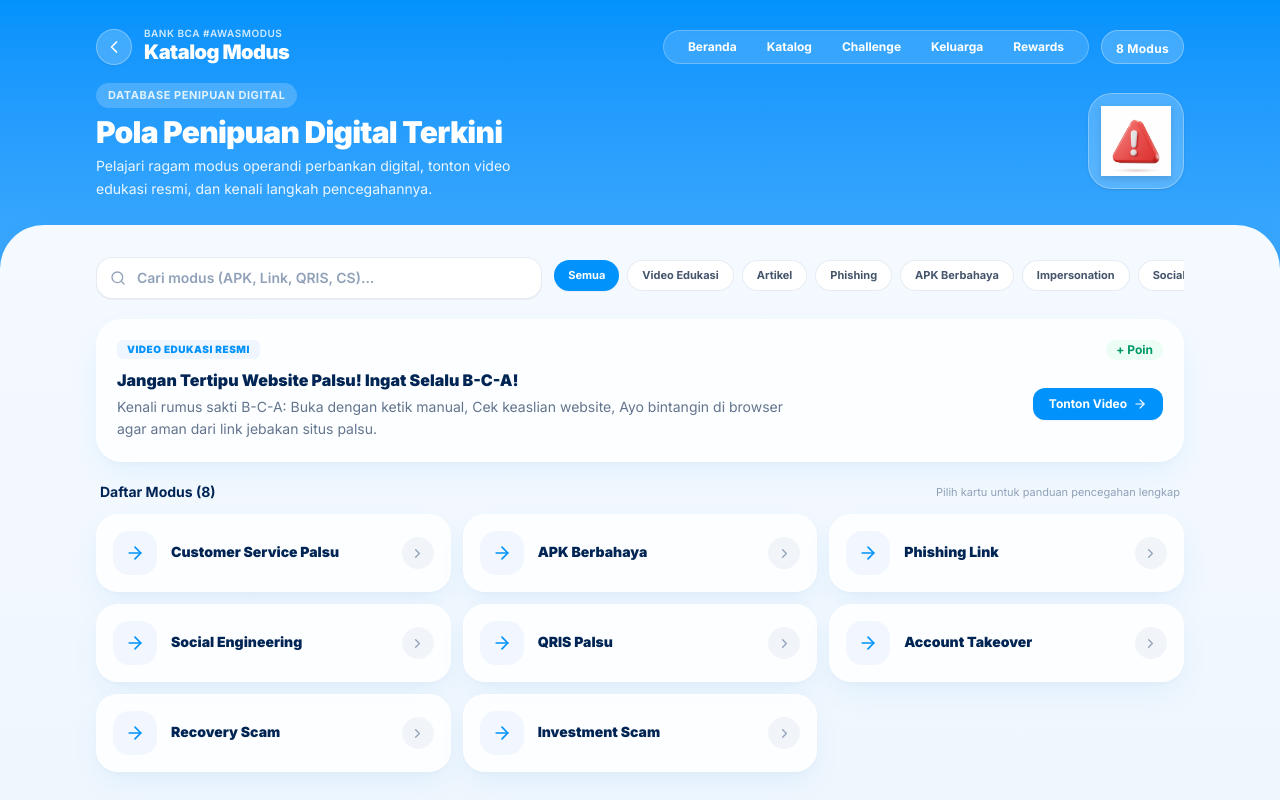
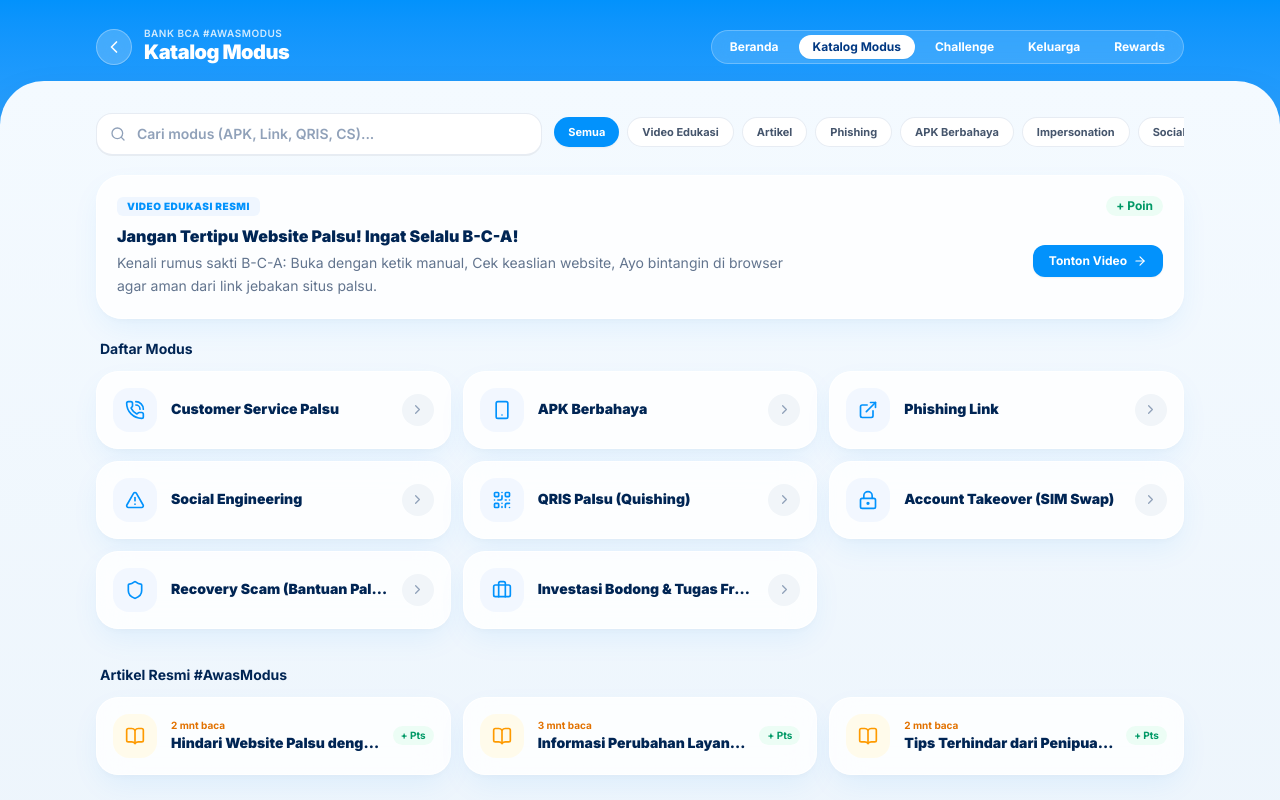
Before and after one commit to ryzmo/kenalimodus, a Next.js app: page /modus in a window 1280 px wide. Shown: the top 800 px of the page. Built offline with nearby package versions, Linux system fonts and the light colour scheme.

Commit message:
feat: add dynamic active state to desktop navbar and enhance modus card layout with category tags

```diff
--- a/src/components/AppHeader.jsx
+++ b/src/components/AppHeader.jsx
@@ -1,4 +1,5 @@
 import Link from "next/link"
+import { useRouter } from "next/router"
 import Icon from "./Icon"
 
 export default function AppHeader({
@@ -8,6 +9,16 @@ export default function AppHeader({
   backHref = "/",
   rightElement = null
 }) {
+  const router = useRouter()
+
+  const navItems = [
+    { href: "/", label: "Beranda" },
+    { href: "/modus", label: "Katalog Modus" },
+    { href: "/challenge", label: "Challenge" },
+    { href: "/keluarga", label: "Keluarga" },
+    { href: "/rewards", label: "Rewards" }
+  ]
+
   return (
     <header className="w-full max-w-6xl mx-auto px-5 sm:px-8 pt-5 md:pt-7 pb-2 flex items-center justify-between text-white z-20">
       <div className="flex items-center gap-3">
@@ -33,23 +44,24 @@ export default function AppHeader({
       </div>
 
       <div className="flex items-center gap-3">
-        {/* Desktop Quick Nav */}
-        <nav className="hidden md:flex items-center gap-1.5 bg-white/15 backdrop-blur-md rounded-full px-3 py-1 border border-white/25">
-          <Link href="/" className="px-3 py-1 rounded-full text-xs font-bold text-white hover:bg-white/20 transition">
-            Beranda
-          </Link>
-          <Link href="/modus" className="px-3 py-1 rounded-full text-xs font-bold text-white hover:bg-white/20 transition">
-            Katalog
-          </Link>
-          <Link href="/challenge" className="px-3 py-1 rounded-full text-xs font-bold text-white hover:bg-white/20 transition">
-            Challenge
-          </Link>
-          <Link href="/keluarga" className="px-3 py-1 rounded-full text-xs font-bold text-white hover:bg-white/20 transition">
-            Keluarga
-          </Link>
-          <Link href="/rewards" className="px-3 py-1 rounded-full text-xs font-bold text-white hover:bg-white/20 transition">
-            Rewards
-          </Link>
+        {/* Desktop Quick Nav with Active State */}
+        <nav className="hidden md:flex items-center gap-1.5 bg-white/15 backdrop-blur-md rounded-full p-1 border border-white/25">
+          {navItems.map((item) => {
+            const isActive = router.pathname === item.href
+            return (
+              <Link
+                key={item.href}
+                href={item.href}
+                className={`px-3.5 py-1 rounded-full text-xs font-bold transition duration-150 ${
+                  isActive
+                    ? "bg-white text-[#003882] shadow-2xs"
+                    : "text-white hover:bg-white/20"
+                }`}
+              >
+                {item.label}
+              </Link>
+            )
+          })}
         </nav>
 
         {rightElement && <div>{rightElement}</div>}
--- a/src/data/modusData.js
+++ b/src/data/modusData.js
@@ -12,68 +12,116 @@ export const MODUS_CATEGORIES = [
 
 export const MODUS_LIST = [
   {
-    id: "cs-palsu-wa",
-    category: "Impersonation",
-    title: "Customer Service Palsu",
-    description: "Penipu menyamar sebagai customer service melalui WhatsApp atau telepon.",
-    icon: "📞",
-    difficulty: "Sulit"
-  },
-  {
-    id: "apk-berbahaya",
-    category: "APK Berbahaya",
-    title: "APK Berbahaya",
-    description: "File APK dikirim dengan berbagai alasan seperti undangan, resi, atau tilang.",
-    icon: "📱",
-    difficulty: "Sulit"
-  },
-  {
-    id: "phishing-link",
-    category: "Phishing",
-    title: "Phishing Link",
-    description: "Tautan palsu digunakan untuk mengarahkan korban ke halaman atau layanan tiruan.",
-    icon: "🔗",
-    difficulty: "Sulit"
-  },
-  {
-    id: "social-engineering",
-    category: "Social Engineering",
-    title: "Social Engineering",
-    description: "Pelaku memanfaatkan tekanan, urgensi, atau manipulasi psikologis untuk memperoleh informasi atau tindakan korban.",
-    icon: "🧠",
-    difficulty: "Sangat Sulit"
-  },
-  {
-    id: "qris-palsu",
-    category: "Quishing (QRIS)",
-    title: "QRIS Palsu",
-    description: "QRIS dimanipulasi atau diganti sehingga pembayaran masuk ke rekening penerima yang tidak semestinya.",
-    icon: "▦",
-    difficulty: "Sulit"
-  },
-  {
-    id: "account-takeover",
-    category: "Account Takeover",
-    title: "Account Takeover",
-    description: "Pelaku mengambil alih akun korban melalui kombinasi manipulasi, kredensial, atau akses perangkat.",
-    icon: "🔐",
-    difficulty: "Sangat Sulit"
-  },
-  {
-    id: "recovery-scam",
-    category: "Recovery Scam",
-    title: "Recovery Scam",
-    description: "Pelaku menawarkan bantuan palsu untuk mengembalikan dana atau akun yang sebelumnya bermasalah.",
-    icon: "🛡️",
-    difficulty: "Sangat Sulit"
-  },
-  {
-    id: "investment-scam",
-    category: "Investment Scam",
-    title: "Investment Scam",
-    description: "Pelaku menggunakan identitas perusahaan, komunitas, atau peluang investasi untuk meyakinkan korban.",
-    icon: "💰",
-    difficulty: "Sangat Sulit"
+    "id": "cs-palsu-wa",
+    "category": "Impersonation",
+    "title": "Customer Service Palsu",
+    "description": "Penipu menyamar sebagai haloBCA via nomor WhatsApp acak atau telepon tak resmi meminta verifikasi.",
+    "icon": "PhoneCall",
+    "difficulty": "Sulit",
+    "traits": [
+      "Nomor tidak terverifikasi (tanpa centang hijau resmi BCA).",
+      "Meminta kode OTP 6-digit atau PIN m-BCA dengan alasan pembaruan sistem.",
+      "Mendesak korban agar segera melakukan konfirmasi pembatalan transaksi."
+    ],
+    "prevention": "Halo BCA resmi hanya diakses via 1500888 atau app haloBCA. Petugas resmi TIDAK PERNAH meminta OTP, PIN, atau CVV."
+  },
+  {
+    "id": "apk-berbahaya",
+    "category": "APK Berbahaya",
+    "title": "APK Berbahaya",
+    "description": "File instalasi .apk disamarkan sebagai surat undangan pernikahan, resi kurir, atau tilang elektronik.",
+    "icon": "Smartphone",
+    "difficulty": "Sulit",
+    "traits": [
+      "File berekstensi .apk dikirim melalui chat WhatsApp atau Telegram.",
+      "Meminta izin akses SMS dan notifikasi saat diinstal.",
+      "Membaca SMS OTP secara diam-diam untuk membobol akun perbankan."
+    ],
+    "prevention": "Jangan pernah klik atau buka file .apk dari chat. Matikan izin instalasi aplikasi tidak dikenal di pengaturan HP."
+  },
+  {
+    "id": "phishing-link",
+    "category": "Phishing",
+    "title": "Phishing Link",
+    "description": "Tautan web palsu yang menyerupai internet banking resmi KlikBCA untuk mencuri kredensial login.",
+    "icon": "ExternalLink",
+    "difficulty": "Sulit",
+    "traits": [
+      "Alamat URL salah/typo (misal: klik-bca-login.com, bca-info.id).",
+      "Sering dipromosikan lewat Google Ads atau SMS blast.",
+      "Halaman meminta username, PIN, dan kode respon KeyBCA sekaligus."
+    ],
+    "prevention": "Terapkan mantra B-C-A: Buka dengan ketik manual bca.co.id, Cek keaslian SSL gembok hijau, dan Ayo bintangin/bookmark."
+  },
+  {
+    "id": "social-engineering",
+    "category": "Social Engineering",
+    "title": "Social Engineering",
+    "description": "Pelaku memanipulasi emosi, rasa panik, atau iming-iming hadiah agar korban bertindak tanpa berpikir jernih.",
+    "icon": "AlertTriangle",
+    "difficulty": "Sangat Sulit",
+    "traits": [
+      "Menciptakan kondisi darurat palsu (keluarga kecelakaan, rekening diblokir).",
+      "Menuntut tindakan cepat dalam hitungan menit agar korban panik.",
+      "Memandu transfer uang ke virtual account atau e-wallet penipu."
+    ],
+    "prevention": "Tarik napas, jangan panik. Tutup telepon dan hubungi kerabat atau bank melalui kanal resmi independen."
+  },
+  {
+    "id": "qris-palsu",
+    "category": "Quishing (QRIS)",
+    "title": "QRIS Palsu (Quishing)",
+    "description": "Stiker QRIS merchant resmi ditimpa stiker palsu sehingga pembayaran masuk ke rekening pelaku.",
+    "icon": "QrCode",
+    "difficulty": "Sulit",
+    "traits": [
+      "Stiker QRIS terlihat bertumpuk atau mencurigakan di meja kasir.",
+      "Nama merchant yang muncul di layar pembayaran berbeda dengan nama toko.",
+      "Sering ditempel di kotak amal, rumah ibadah, atau kasir tanpa pengawasan."
+    ],
+    "prevention": "Selalu cocokkan nama merchant di layar ponsel dengan nama toko fisik sebelum menekan konfirmasi bayar."
+  },
+  {
+    "id": "account-takeover",
+    "category": "Account Takeover",
+    "title": "Account Takeover (SIM Swap)",
+    "description": "Pelaku mengambil alih kartu SIM atau nomor ponsel korban untuk membajak verifikasi SMS OTP.",
+    "icon": "LockKeyhole",
+    "difficulty": "Sangat Sulit",
+    "traits": [
+      "Ponsel tiba-tiba kehilangan sinyal secara permanen di area biasanya normal.",
+      "Muncul notifikasi login atau perubahan password email dan m-banking.",
+      "Pelaku memanfaatkan KTP palsu untuk menduplikasi SIM card di gerai operator."
+    ],
+    "prevention": "Bila nomor mendadak hilang sinyal tanpa sebab, segera hubungi operator seluler dan blokir rekening bank sementara."
+  },
+  {
+    "id": "recovery-scam",
+    "category": "Recovery Scam",
+    "title": "Recovery Scam (Bantuan Palsu)",
+    "description": "Pelaku mengaku sebagai tim investigasi atau hacker putih yang bisa mengembalikan dana korban penipuan.",
+    "icon": "Shield",
+    "difficulty": "Sangat Sulit",
+    "traits": [
+      "Menghubungi korban yang baru saja curhat kehilangan uang di media sosial.",
+      "Menjanjikan dana kembali 100% dengan syarat membayar uang jasa/admin di awal.",
+      "Menggunakan testimoni palsu dan akun rekayasa."
+    ],
+    "prevention": "Tidak ada pihak selain penegak hukum dan bank resmi yang dapat memproses tindak lanjut penipuan. Jangan bayar biaya recovery."
+  },
+  {
+    "id": "investment-scam",
+    "category": "Investment Scam",
+    "title": "Investasi Bodong & Tugas Freelance",
+    "description": "Penipuan berbasis imbal hasil tidak masuk akal atau misi harian menyukai video yang berakhir deposit fiktif.",
+    "icon": "Briefcase",
+    "difficulty": "Sangat Sulit",
+    "traits": [
+      "Menjanjikan return profit tinggi tanpa risiko dalam waktu singkat.",
+      "Mengundang korban ke grup Telegram tertutup dengan admin yang persuasif.",
+      "Awalnya memberi komisi kecil, lalu menuntut deposit jutaan rupiah yang tidak bisa ditarik."
+    ],
+    "prevention": "Cek legalitas platform di situs resmi OJK (ojk.go.id). Ingat prinsip 2L: Legal dan Logis."
   }
 ];
 // Pool lengkap 10 Skenario Dunia Nyata
--- a/src/pages/index.js
+++ b/src/pages/index.js
@@ -150,20 +150,20 @@ export default function Home() {
 
           {/* Desktop Navigation Links & Mobile Bell Button */}
           <div className="flex items-center gap-3">
-            <nav className="hidden md:flex items-center gap-2 bg-white/15 backdrop-blur-md rounded-full px-3 py-1.5 border border-white/25">
-              <Link href="/" className="px-3 py-1 rounded-full text-xs font-bold bg-white text-[#003882] shadow-2xs">
+            <nav className="hidden md:flex items-center gap-1.5 bg-white/15 backdrop-blur-md rounded-full p-1 border border-white/25">
+              <Link href="/" className="px-3.5 py-1 rounded-full text-xs font-bold bg-white text-[#003882] shadow-2xs">
                 Beranda
               </Link>
-              <Link href="/modus" className="px-3 py-1 rounded-full text-xs font-bold text-white hover:bg-white/20 transition">
+              <Link href="/modus" className="px-3.5 py-1 rounded-full text-xs font-bold text-white hover:bg-white/20 transition">
                 Katalog Modus
               </Link>
-              <Link href="/challenge" className="px-3 py-1 rounded-full text-xs font-bold text-white hover:bg-white/20 transition">
-                2-Min Test
+              <Link href="/challenge" className="px-3.5 py-1 rounded-full text-xs font-bold text-white hover:bg-white/20 transition">
+                Challenge
               </Link>
-              <Link href="/keluarga" className="px-3 py-1 rounded-full text-xs font-bold text-white hover:bg-white/20 transition">
+              <Link href="/keluarga" className="px-3.5 py-1 rounded-full text-xs font-bold text-white hover:bg-white/20 transition">
                 Keluarga
               </Link>
-              <Link href="/rewards" className="px-3 py-1 rounded-full text-xs font-bold text-white hover:bg-white/20 transition">
+              <Link href="/rewards" className="px-3.5 py-1 rounded-full text-xs font-bold text-white hover:bg-white/20 transition">
                 Rewards
               </Link>
             </nav>
@@ -211,9 +211,7 @@ export default function Home() {
                   {safeScore}
                 </span>
                 <span className="text-sm md:text-base font-bold text-white/80">/100</span>
-                <span className="hidden sm:inline-block ml-3 px-3 py-1 rounded-full bg-white/20 text-xs font-bold text-sky-100 backdrop-blur-xs">
-                  {safeScore >= 80 ? "🛡️ Sangat Waspada" : safeScore >= 60 ? "⚡ Cukup Siap" : "⚠️ Butuh Latihan"}
-                </span>
+
               </div>
 
               {/* Progress Slider Pill */}
@@ -237,7 +235,6 @@ export default function Home() {
                   href="/challenge"
                   className="inline-flex items-center gap-2 rounded-2xl bg-white px-5 py-2.5 text-xs font-black text-[#003882] shadow-md hover:bg-slate-50 transition active:scale-95"
                 >
-                  <Icon name="Zap" size={15} />
                   <span>Mulai Challenge 2-Menit</span>
                 </Link>
                 <Link
@@ -269,9 +266,6 @@ export default function Home() {
             {/* 1. EMERGENCY SCAM CALLOUT */}
             <section className="glass-card rounded-[26px] p-4 flex items-center justify-between gap-4 shadow-soft border border-white/90">
               <div className="flex items-center gap-3.5">
-                <div className="h-11 w-11 rounded-2xl bg-red-50 text-red-600 flex items-center justify-center border border-red-100 shrink-0">
-                  <Icon name="AlertTriangle" size={20} />
-                </div>
                 <div>
                   <div className="flex items-center gap-2">
                     <span className="text-xs sm:text-sm font-black text-[#002554]">
@@ -282,7 +276,7 @@ export default function Home() {
                     </span>
                   </div>
                   <div className="text-[11px] sm:text-xs text-slate-500 font-medium leading-tight mt-0.5">
-                    Hubungi resmi Halo BCA sekarang jika mencurigai adanya transaksi tidak dikenal atau pemblokiran rekening.
+                    Segera hubungi Halo BCA jika ada transaksi mencurigakan atau rekening terblokir.
                   </div>
                 </div>
               </div>
@@ -326,9 +320,6 @@ export default function Home() {
                     <div className="mt-4">
                       <div className="text-xs sm:text-sm font-black text-[#002554] leading-tight">
                         {service.title}
-                      </div>
-                      <div className="text-[10px] sm:text-[11px] text-slate-400 font-medium mt-0.5">
-                        {service.sub}
                       </div>
                     </div>
                   </Link>
@@ -395,7 +386,7 @@ export default function Home() {
                       className="flex h-9 items-center gap-1.5 rounded-xl bg-[#0292fc] px-4 text-xs font-bold text-white shadow-xs hover:bg-[#007ad6] active:scale-95 transition"
                     >
                       <Icon name="Send" size={13} />
-                      <span>Kirim</span>
+
                     </a>
                     <button
                       type="button"
--- a/src/pages/modus.js
+++ b/src/pages/modus.js
@@ -76,39 +76,12 @@ export default function ModusPage() {
           subtitle="Bank BCA #AwasModus"
           showBack={true}
           backHref="/"
-          rightElement={
-            <div className="rounded-full bg-white/20 backdrop-blur-md px-3.5 py-1 border border-white/30 text-right">
-              <span className="text-xs font-bold text-white tracking-wide">
-                {MODUS_LIST.length} Modus
-              </span>
-            </div>
-          }
+
         />
+        <section className="w-full max-w-6xl mx-auto px-5 sm:px-8 pt-2 text-white">
+          <div className="flex items-center justify-between gap-4">
 
-        {/* Hero Banner in Sky Blue Header Area */}
-        <section className="w-full max-w-6xl mx-auto px-5 sm:px-8 pt-2 pb-6 text-white">
-          <div className="flex items-center justify-between gap-4">
-            <div className="max-w-md">
-              <span className="inline-block rounded-full bg-white/20 px-3 py-1 text-[11px] font-bold tracking-wider text-sky-100 uppercase backdrop-blur-xs">
-                Database Penipuan Digital
-              </span>
-              <h2 className="text-2xl md:text-3xl font-black text-white mt-1.5 leading-tight tracking-tight">
-                Pola Penipuan Digital Terkini
-              </h2>
-              <p className="text-xs sm:text-sm text-white/90 mt-1 max-w-lg leading-relaxed">
-                Pelajari ragam modus operandi perbankan digital, tonton video edukasi resmi, dan kenali langkah pencegahannya.
-              </p>
-            </div>
 
-            <div className="hidden sm:flex h-20 w-20 md:h-24 md:w-24 shrink-0 rounded-3xl bg-white/20 backdrop-blur-md border border-white/30 items-center justify-center p-3 shadow-sm">
-              <Image
-                src="/3d-alert-icon.png"
-                alt="Waspada Modus"
-                width={70}
-                height={70}
-                className="object-contain drop-shadow-md"
-              />
-            </div>
           </div>
         </section>
 
@@ -150,8 +123,8 @@ export default function ModusPage() {
                       type="button"
                       onClick={() => setSelectedCategory(category)}
                       className={`shrink-0 rounded-full px-3.5 py-1.5 text-[11px] font-bold transition ${active
-                          ? "bg-[#0292fc] text-white shadow-xs"
-                          : "bg-white text-slate-600 hover:bg-slate-50 border border-slate-200/80"
+                        ? "bg-[#0292fc] text-white shadow-xs"
+                        : "bg-white text-slate-600 hover:bg-slate-50 border border-slate-200/80"
                         }`}
                     >
                       {category}
@@ -199,10 +172,7 @@ export default function ModusPage() {
             <div>
               <div className="flex items-center justify-between px-1 mb-3">
                 <span className="text-xs sm:text-sm font-bold text-[#002554]">
-                  Daftar Modus ({filteredModus.length})
-                </span>
-                <span className="text-[11px] text-slate-400">
-                  Pilih kartu untuk panduan pencegahan lengkap
+                  Daftar Modus
                 </span>
               </div>
 
@@ -250,7 +220,6 @@ export default function ModusPage() {
                   <span className="text-xs sm:text-sm font-bold text-[#002554]">
                     Artikel Resmi #AwasModus
                   </span>
-                  <span className="text-[11px] text-slate-400">Baca & Pahami</span>
                 </div>
 
                 <div className="grid grid-cols-1 md:grid-cols-2 lg:grid-cols-3 gap-3">
```
